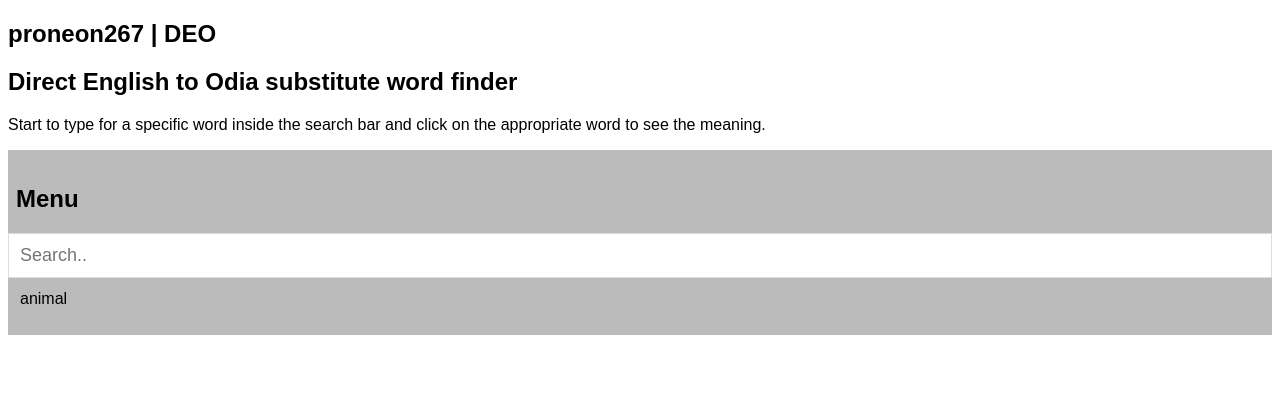
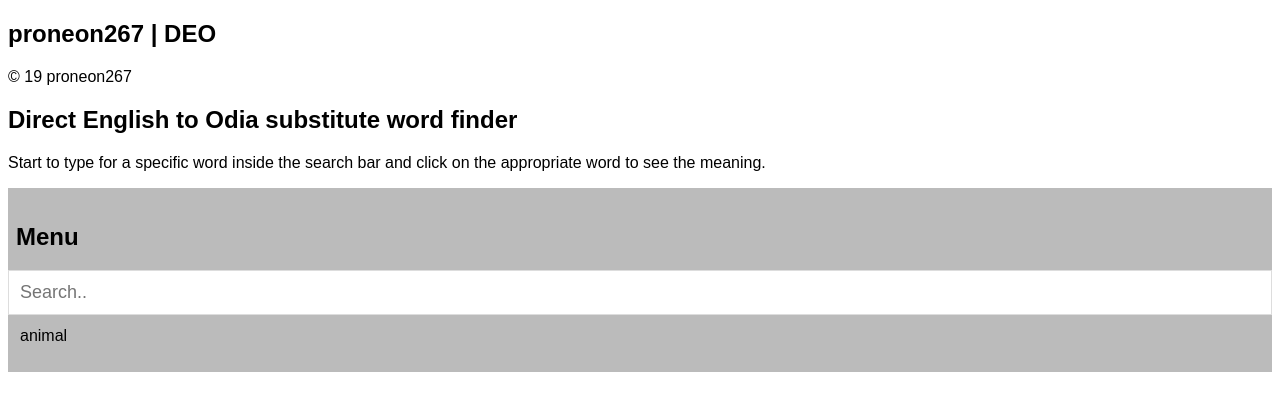
Before and after one commit to proneon267/deo, a Jekyll site: the page built from index.html, in a window 1280 px wide. Shown: the top 411 px of the page. Built offline with Jekyll 4.4.1, drawn with Linux system fonts in a browser that asks for light colours.

Commit message:
Update default.html

```diff
--- a/_layouts/default.html
+++ b/_layouts/default.html
@@ -59,6 +59,7 @@ body {
 </head>
 <body>
 	<h2>proneon267 | DEO </h2>
+	&copy; {{ site.time | date: '%y' }} proneon267
 <h2>Direct English to Odia substitute word finder</h2>
 <p>Start to type for a specific word inside the search bar and click on the appropriate word to see the meaning.</p>
 
```
